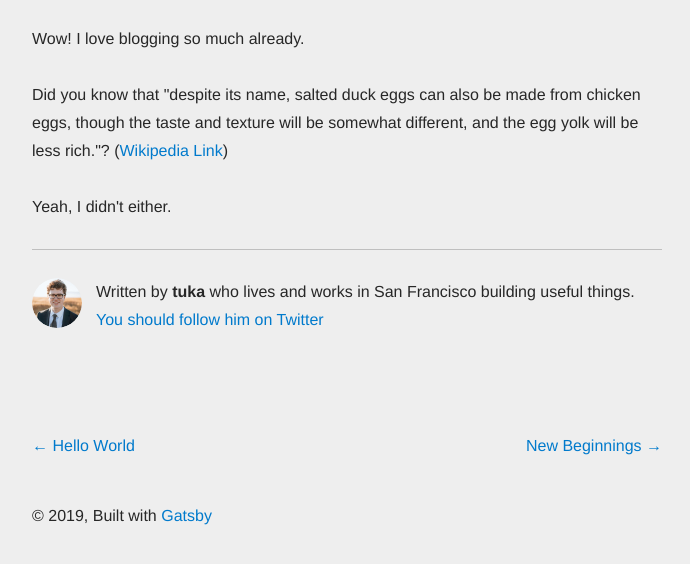
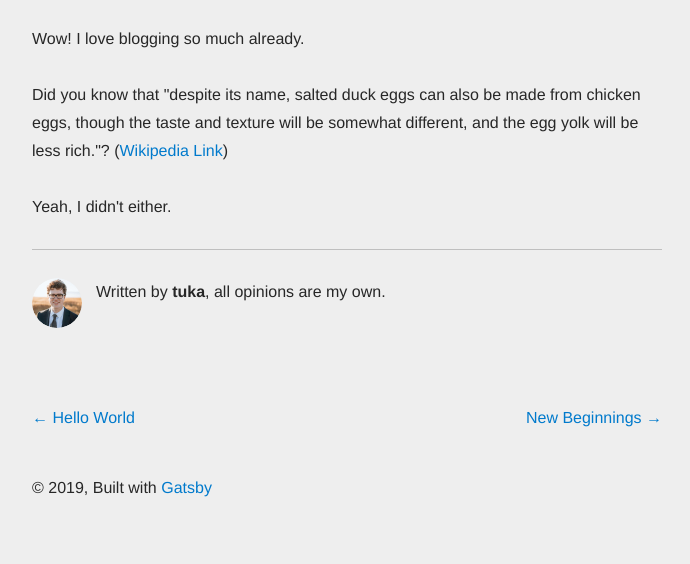
Before and after one commit to tukaelu/blog, a Gatsby site: page /my-second-post/ in a window 1280 px wide. Shown: the part 170-734 px from the top of the page, without its empty margins (293-983 px from the left). Built offline with nearby package versions, Linux system fonts and the light colour scheme; Gatsby itself is replaced by a stand-in of ours; some packages are replaced by stand-ins of ours.

Commit message:
modify bio

```diff
--- a/src/components/bio.js
+++ b/src/components/bio.js
@@ -54,12 +54,7 @@ const Bio = () => {
         }}
       />
       <p>
-        Written by <strong>{author}</strong> who lives and works in San
-        Francisco building useful things.
-        {` `}
-        <a href={`https://twitter.com/${social.twitter}`}>
-          You should follow him on Twitter
-        </a>
+        Written by <strong>{author}</strong>, all opinions are my own.
       </p>
     </div>
   )
```
